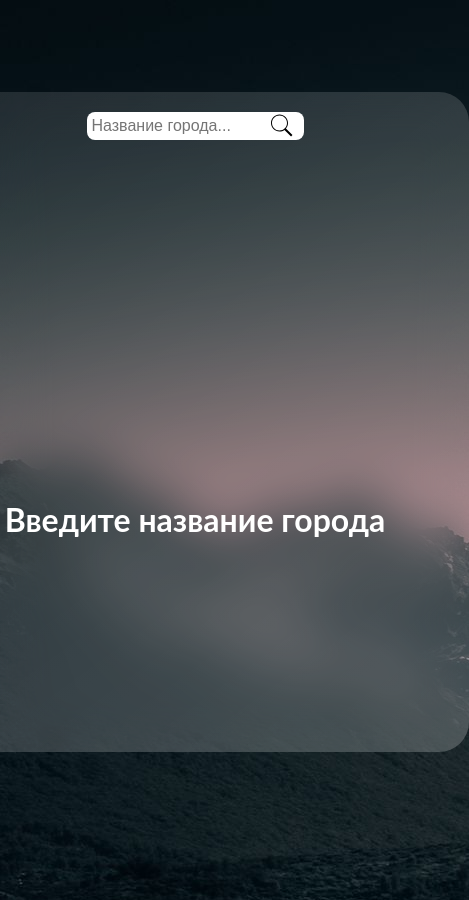
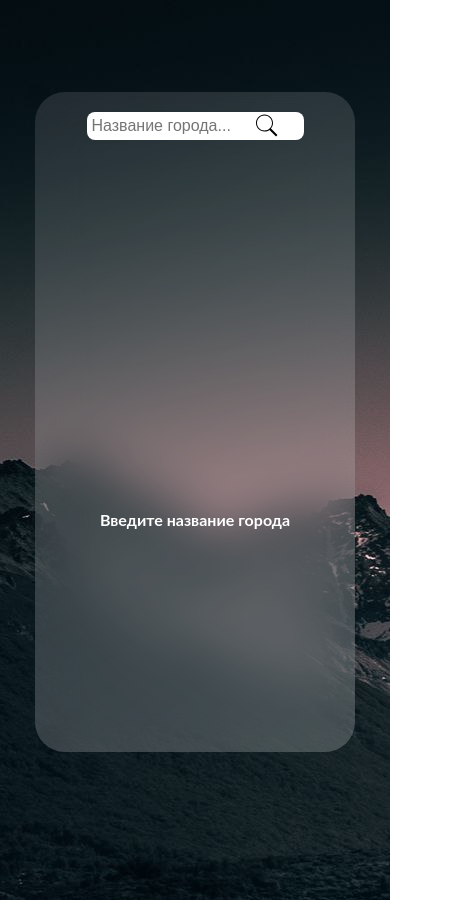
Before and after one commit to Scat55/weatherApp, a Nuxt app: page / in a window 390 px wide. Shown: the whole page, 469 px wide, since content can reach past the window. Built offline with nearby package versions, Linux system fonts and the light colour scheme; no server answers.

Commit message:
refactor: add adaptive

```diff
--- a/components/input/ui.vue
+++ b/components/input/ui.vue
@@ -57,6 +57,14 @@ const test = (city: string) => {
     img {
       width: 100%;
     }
+
+    @media (max-width: 580px) {
+      right: 20%;
+    }
+
+    @media (max-width: 390px) {
+      right: 20%;
+    }
   }
 }
 </style>
--- a/components/main-window/ui.vue
+++ b/components/main-window/ui.vue
@@ -42,6 +42,17 @@ const weatherInfo = useWeatherAPIStore();
     color: #fff;
     font-weight: bold;
     font-size: 2rem;
+    @media (max-width: 580px) {
+      font-size: 1rem;
+    }
+  }
+  @media (max-width: 580px) {
+    width: 348px;
+    margin: 10px 0;
+  }
+  @media (max-width: 390px) {
+    width: 320px;
+    margin: 20px 0;
   }
 }
 
```
